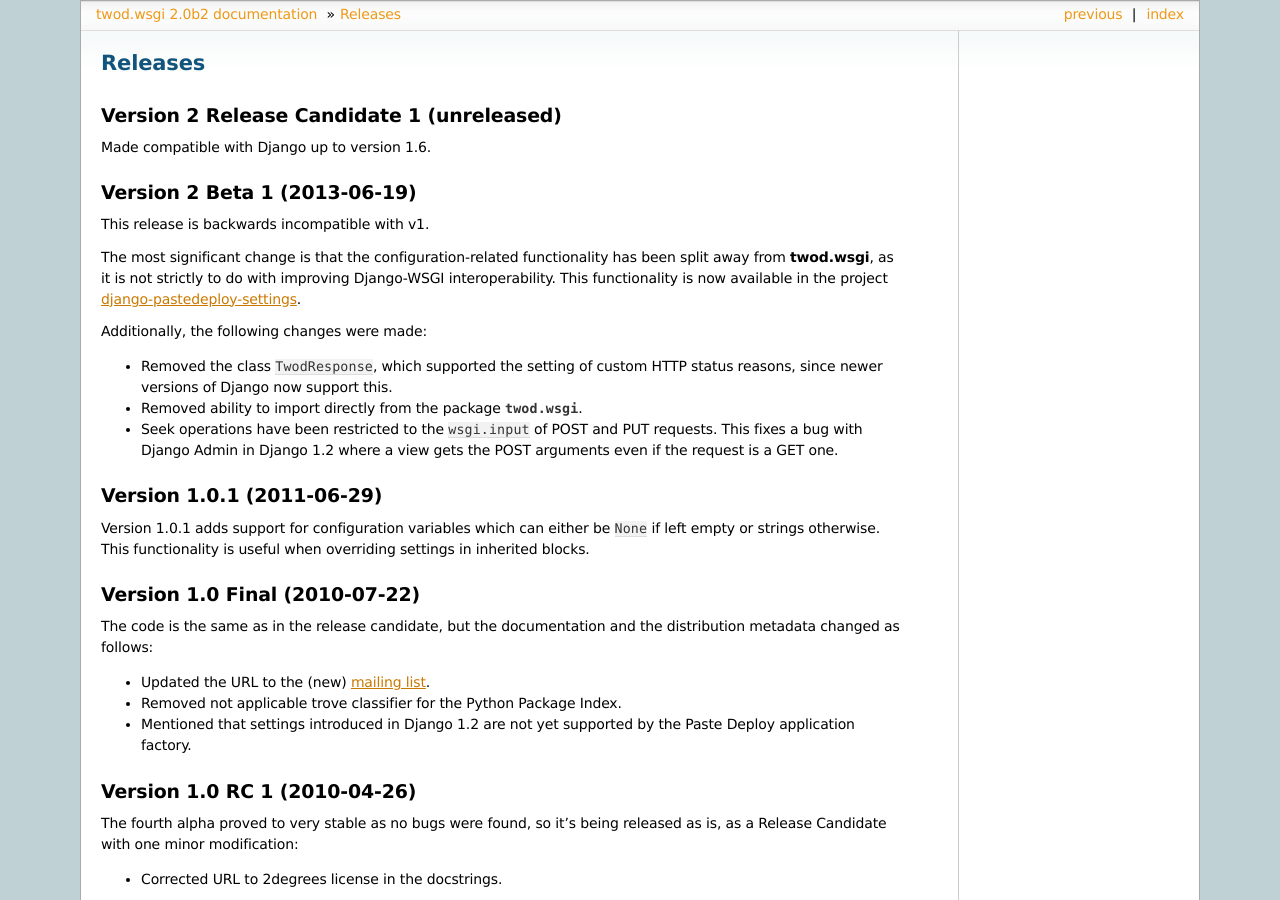
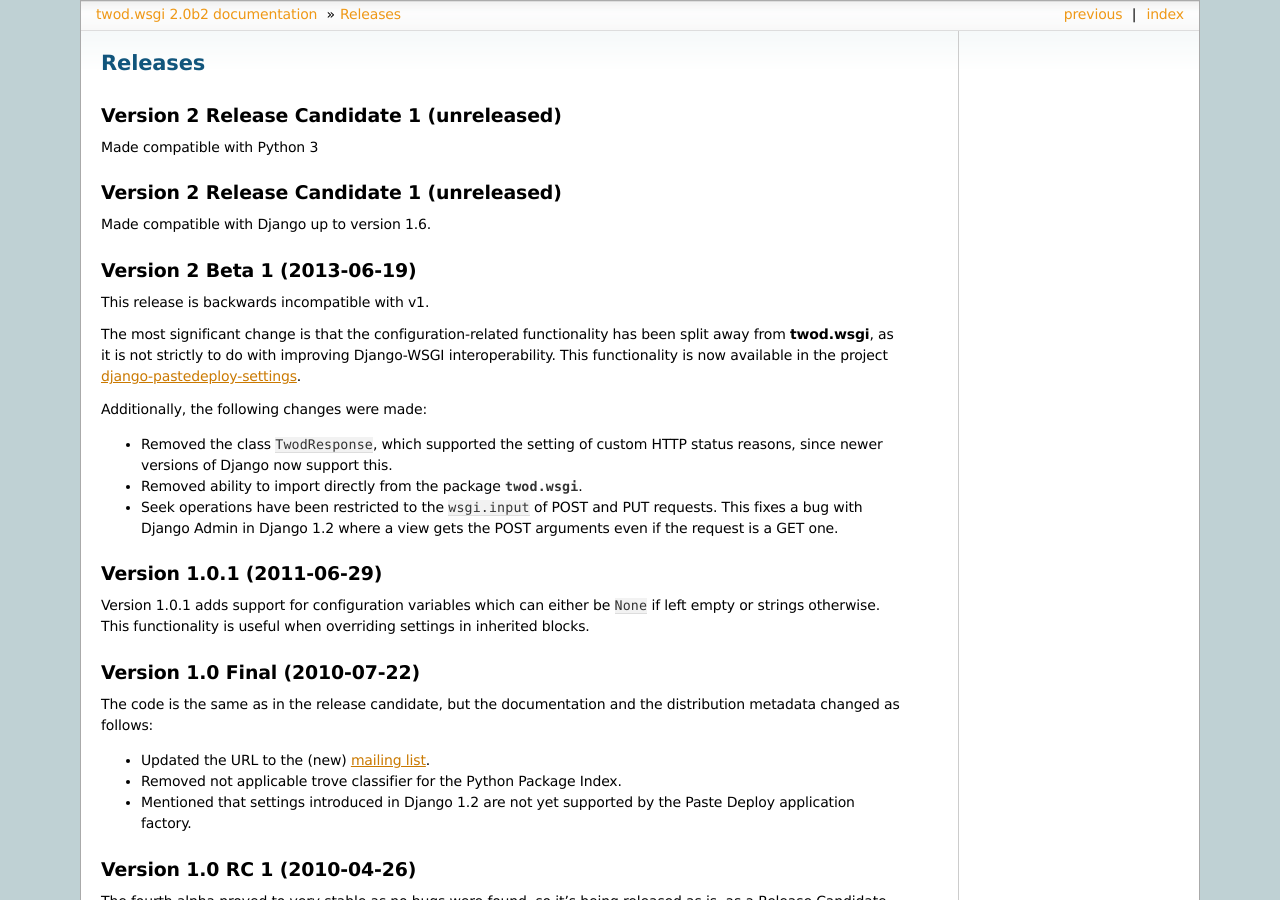
Before and after one commit to 2degrees/django-wsgi, a Sphinx documentation site: the page built from docs/source/changelog.rst, in a window 1280 px wide and 900 px high. Built offline with Sphinx 7.4.7, drawn with Linux system fonts in a browser that asks for light colours; a script that is not in the unit is left out.

Commit message:
Updated docs to reflect the latest changes in the project

```diff
--- a/docs/source/changelog.rst
+++ b/docs/source/changelog.rst
@@ -1,6 +1,11 @@
 ========
 Releases
 ========
+
+Version 2 Release Candidate 1 (unreleased)
+==========================================
+
+Made compatible with Python 3
 
 Version 2 Release Candidate 1 (unreleased)
 ==========================================
```
